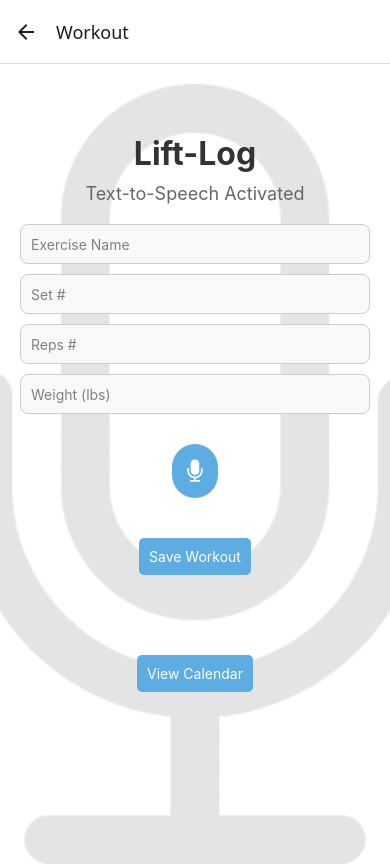
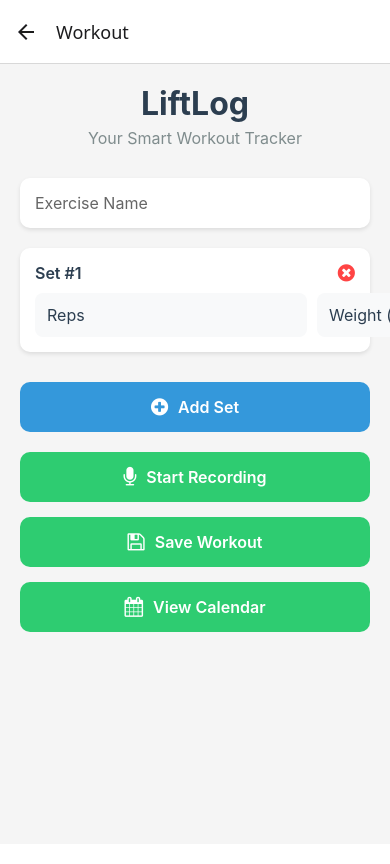
Before and after one commit to Aakash-Asthana19/LiftLog, a React Native app: screen /Workout in a window 390 px wide. Built offline with nearby package versions, Linux system fonts and the light colour scheme; no server answers.

Commit message:
updated WorkoutScreen UI and fixed parsing issues

```diff
--- a/src/Screens/WorkoutScreen.js
+++ b/src/Screens/WorkoutScreen.js
@@ -1,24 +1,37 @@
-import React, { useState, useEffect } from 'react';
+import React, { useState } from 'react';
 import {
   View,
   Text,
   TextInput,
   StyleSheet,
   TouchableOpacity,
-  Image,
   KeyboardAvoidingView,
   Platform,
   TouchableWithoutFeedback,
   Keyboard,
-  Alert
+  Alert,
+  ScrollView
 } from 'react-native';
 import { Audio } from 'expo-av';
-import * as mime from 'react-native-mime-types';
 import { FontAwesome } from '@expo/vector-icons';
-import { getAnalytics, isSupported, logEvent } from "firebase/analytics";
-import { getApp } from "firebase/app";
 import { getFirestore, collection, addDoc } from 'firebase/firestore';
 import { getAuth } from 'firebase/auth';
+
+
+// Add these utility functions at the top of the file
+const numberWordsMap = new Map([
+  ['to', 2], ['too', 2], ['two', 2], ['for', 4], ['four', 4], ['tree', 3], ['three', 3]
+]);
+
+const normalizeNumbers = (input) => {
+  return input.replace(/\b(to|too|two|for|four|tree|three)\b/gi, match =>
+    numberWordsMap.get(match.toLowerCase()) ?? match
+  );
+};
+
+const parseSetNumbers = (input) => {
+  return input.replace(/(\d+)(st|nd|rd|th)/gi, '$1'); // Remove ordinal suffixes
+};
 
 
 
@@ -26,14 +39,108 @@
   const [isRecording, setIsRecording] = useState(false);
   const [recording, setRecording] = useState(null);
   const [transcription, setTranscription] = useState('');
-  const [saveSuccess, setSaveSuccess] = useState(false);
   const [workout, setWorkout] = useState({
     exercise: '',
-    reps: '',
-    sets: '',
-    weight: '',
+    sets: [{ reps: '', weight: '' }]
   });
 
+  const addSet = () => {
+    setWorkout(prev => ({
+      ...prev,
+      sets: [...prev.sets, { reps: '', weight: '' }]
+    }));
+  };
+
+  const deleteSet = (index) => {
+    const newSets = workout.sets.filter((_, i) => i !== index);
+    setWorkout(prev => ({ ...prev, sets: newSets }));
+  };
+
+  const updateSet = (index, field, value) => {
+    const newSets = [...workout.sets];
+    newSets[index][field] = value;
+    setWorkout(prev => ({ ...prev, sets: newSets }));
+  };
+
+  const parseVoiceInput = (input) => {
+    if (!input) return;
+
+    // Normalize input for number conversion
+    let normalizedInput = normalizeNumbers(input);
+    normalizedInput = parseSetNumbers(normalizedInput);
+
+    // Extract exercise name and sets
+    const exerciseMatch = normalizedInput.match(/(.+?)(?=\bset\b|\d|$)/i);
+    const setsMatches = [...normalizedInput.matchAll(/set\s+(\d+|one|two|three|four)\s+(\d+)\s+reps?\s+(\d+)\s+(lbs|pounds)/gi)];
+
+    // Convert matches to numeric values
+    const parsedSets = setsMatches.map(match => ({
+      setNumber: parseInt(match[1].replace(/\D/g, '')) || parseInt(match[1]),
+      reps: match[2],
+      weight: match[3]
+    }));
+
+    // Find maximum set number
+    const maxSetNumber = parsedSets.reduce((max, set) => Math.max(max, set.setNumber), 0);
+
+    // Add empty sets if needed
+    if (maxSetNumber > workout.sets.length) {
+      const newSets = [...workout.sets];
+      while (newSets.length < maxSetNumber) {
+        newSets.push({ reps: '', weight: '' });
+      }
+      setWorkout(prev => ({
+        exercise: prev.exercise,
+        sets: newSets
+      }));
+    }
+
+    // Update existing sets with voice data
+    const updatedSets = workout.sets.map((set, index) => {
+      const voiceSet = parsedSets.find(s => s.setNumber === index + 1);
+      return voiceSet ? {
+        reps: voiceSet.reps.toString(),
+        weight: voiceSet.weight.toString()
+      } : set;
+    });
+
+    setWorkout({
+      exercise: exerciseMatch ? exerciseMatch[1].trim() : workout.exercise,
+      sets: updatedSets
+    });
+  };
+
+
+  const saveWorkoutToFirebase = async () => {
+    const auth = getAuth();
+    const userId = auth.currentUser?.uid;
+
+    if (!userId) {
+      Alert.alert('Error', 'You must be logged in to save workouts');
+      return;
+    }
+
+    const db = getFirestore();
+    try {
+      for (const set of workout.sets) {
+        await addDoc(collection(db, 'workouts'), {
+          ...set,
+          exercise: workout.exercise,
+          userId,
+          date: new Date().toISOString().split('T')[0],
+          timestamp: new Date().toISOString()
+        });
+      }
+
+      Alert.alert('Success', 'Workout saved!');
+      setWorkout({ exercise: '', sets: [{ reps: '', weight: '' }] });
+      setTranscription('');
+    } catch (error) {
+      Alert.alert('Error', 'Failed to save workout');
+    }
+  };
+
+  // Start recording audio
   const startRecording = async () => {
     try {
       await Audio.requestPermissionsAsync();
@@ -47,20 +154,12 @@
       );
       setRecording(recording);
       setIsRecording(true);
-
-      try {
-        const analytics = await initializeAnalytics();
-        if (analytics) {
-          logEvent(analytics, 'start_recording');
-        }
-      } catch (analyticsError) {
-        console.error('Analytics error:', analyticsError);
-      }
     } catch (err) {
       console.error('Failed to start recording', err);
     }
   };
 
+  // Stop recording audio and process transcription
   const stopRecording = async () => {
     try {
       setIsRecording(false);
@@ -68,35 +167,23 @@
       const uri = recording.getURI();
       console.log('Recording saved at:', uri);
 
-      try {
-        const analytics = await initializeAnalytics();
-        if (analytics) {
-          logEvent(analytics, 'stop_recording');
-        }
-      } catch (analyticsError) {
-        console.error('Analytics error:', analyticsError);
-      }
-
       processAudioToText(uri);
     } catch (err) {
       console.error('Failed to stop recording', err);
     }
   };
 
+  // Process audio file for transcription
   const processAudioToText = async (uri) => {
     try {
-      const mimeType = mime.lookup(uri) || 'audio/wav';
-      const fileExtension = mime.extension(mimeType) || 'wav';
-      const fileName = `audio.${fileExtension}`;
-
       const formData = new FormData();
       formData.append('audio', {
         uri,
-        type: mimeType,
-        name: fileName,
+        type: 'audio/wav',
+        name: 'audio.wav',
       });
 
-      const response = await fetch('http://128.61.10.126:3000/transcribe', { //update with your IP ADDRESS
+      const response = await fetch('http://128.61.3.45:3000/transcribe', { // Replace with your server's IP address
         method: 'POST',
         body: formData,
         headers: {
@@ -104,177 +191,117 @@
         },
       });
 
+      if (response.ok) {
         const data = await response.json();
-
-      if (response.ok) {
         console.log('Transcription:', data.transcription);
         setTranscription(data.transcription);
         parseVoiceInput(data.transcription);
       } else {
-        console.error('Error:', data.error);
+        console.error('Error:', response.statusText);
       }
     } catch (error) {
       console.error('Error processing audio:', error);
     }
   };
 
-  const handleInputChange = (name, value) => {
-    setWorkout({ ...workout, [name]: value });
-  };
-
-
-  const saveWorkoutToFirebase = async () => {
-    const auth = getAuth();
-    const userId = auth.currentUser ? auth.currentUser.uid : null;
-
-    if (!userId) {
-      console.error('User not logged in');
-      return;
-    }
-
-    const db = getFirestore();
-    const workoutData = {
-      ...workout,
-      userId,
-      date: new Date().toISOString().split('T')[0],
-      timestamp: new Date().toISOString(),
-    };
-
-    try {
-      await addDoc(collection(db, 'workouts'), workoutData);
-      console.log('Workout saved successfully:', workoutData);
-      setSaveSuccess(true);
-      Alert.alert('Success', 'Workout saved successfully! View in Calendar');
-      // Clear the workout data after saving
-      setWorkout({
-        exercise: '',
-        reps: '',
-        sets: '',
-        weight: '',
-      });
-      setTranscription('');
-    } catch (error) {
-      console.error('Error saving workout:', error);
-      Alert.alert('Error', 'Failed to save workout. Please try again.');
-    }
-  };
-
-  const parseVoiceInput = (input) => {
-    if (!input) return; // Check if input is not null or undefined
-
-    const lowerInput = input.toLowerCase();
-
-    // Regex patterns
-    const exerciseRegex = /([a-zA-Z\s]+)(?=\d+\sreps|set|pounds)/; // Capture exercise name before reps, set, or pounds
-    const repsRegex = /(\d+)\sreps/; // Capture number followed by "reps"
-    const setRegex = /set\s(\d+)/; // Capture number after "set"
-    const weightRegex = /(\d+)\spounds/; // Capture number followed by "pounds"
-
-    const exerciseMatch = lowerInput.match(exerciseRegex);
-    const repsMatch = lowerInput.match(repsRegex);
-    const setMatch = lowerInput.match(setRegex);
-    const weightMatch = lowerInput.match(weightRegex);
-
-    setWorkout({
-      exercise: exerciseMatch ? exerciseMatch[1].trim() : workout.exercise,
-      reps: repsMatch ? repsMatch[1] : workout.reps,
-      sets: setMatch ? setMatch[1] : workout.sets,
-      weight: weightMatch ? weightMatch[1] : workout.weight,
-    });
-
-    // Remove the automatic saving
-    // setTimeout(() => {
-    //   saveWorkoutToFirebase();
-    // }, 100);
-  };
-
-
-
   return (
     <KeyboardAvoidingView
-      style={{ flex: 1 }}
       behavior={Platform.OS === 'ios' ? 'padding' : 'height'}
+      style={styles.container}
     >
-      <TouchableWithoutFeedback onPress={Keyboard.dismiss} accessible={false}>
-        <View style={styles.container}>
-          {/* Translucent Mic Background */}
-          <Image
+      <TouchableWithoutFeedback onPress={Keyboard.dismiss}>
+        <ScrollView
+          contentContainerStyle={styles.scrollContent}
+          keyboardShouldPersistTaps="handled"
+        >
+          {/* <Image
             source={require('../../assets/mic_background.png')}
             style={styles.backgroundImage}
+          /> */}
+
+          <View style={styles.header}>
+            <Text style={styles.title}>LiftLog</Text>
+            <Text style={styles.subtitle}>Your Smart Workout Tracker</Text>
+          </View>
+
+          <TextInput
+            style={styles.exerciseInput}
+            placeholder="Exercise Name"
+            placeholderTextColor="#666"
+            value={workout.exercise}
+            onChangeText={text => setWorkout(prev => ({ ...prev, exercise: text }))}
           />
 
-          <View style={styles.header}>
-            <Text style={styles.title}>Lift-Log</Text>
-            <Text style={styles.subtitle}>Text-to-Speech Activated</Text>
+          <View style={styles.setsContainer}>
+            {workout.sets.map((set, index) => (
+              <View key={index} style={styles.setCard}>
+                <View style={styles.setHeader}>
+                  <Text style={styles.setNumber}>Set #{index + 1}</Text>
+                  <TouchableOpacity onPress={() => deleteSet(index)}>
+                    <FontAwesome name="times-circle" size={20} color="#ff4444" />
+                  </TouchableOpacity>
                 </View>
-
-          <View style={styles.inputContainer}>
+                <View style={styles.inputRow}>
                   <TextInput
-              style={styles.input}
-              placeholder={workout.exercise || "Exercise Name"}
-              placeholderTextColor={'gray'}
-              value={workout.exercise}
-              onChangeText={(text) => handleInputChange('exercise', text)}
-            />
-            <TextInput
-              style={styles.input}
-              placeholder={workout.sets || "Set #"}
-              placeholderTextColor={'gray'}
-              value={workout.sets}
-              onChangeText={(text) => handleInputChange('sets', text)}
+                    style={styles.setInput}
+                    placeholder="Reps"
+                    value={set.reps}
+                    onChangeText={text => updateSet(index, 'reps', text)}
                     keyboardType="numeric"
                   />
                   <TextInput
-              style={styles.input}
-              placeholder={workout.reps || "Reps #"}
-              placeholderTextColor={'gray'}
-              value={workout.reps}
-              onChangeText={(text) => handleInputChange('reps', text)}
-              keyboardType="numeric"
-            />
-            <TextInput
-              style={styles.input}
-              placeholder={workout.weight || "Weight (lbs)"}
-              placeholderTextColor={'gray'}
-              value={workout.weight}
-              onChangeText={(text) => handleInputChange('weight', text)}
+                    style={styles.setInput}
+                    placeholder="Weight (lbs)"
+                    value={set.weight}
+                    onChangeText={text => updateSet(index, 'weight', text)}
                     keyboardType="numeric"
                   />
                 </View>
+              </View>
+            ))}
 
+          </View>
+
+          <TouchableOpacity style={styles.addButton} onPress={addSet}>
+            <FontAwesome name="plus-circle" size={20} color="#fff" />
+            <Text style={styles.buttonText}>Add Set</Text>
+          </TouchableOpacity>
+
+          <View style={styles.buttonGroup}>
             <TouchableOpacity
-            style={[styles.recordButton, isRecording ? styles.recording : null]}
+              style={[styles.actionButton, isRecording && styles.recordingButton]}
               onPress={isRecording ? stopRecording : startRecording}
             >
-            <FontAwesome
-              name="microphone"
-              size={24}
-              color="white"
-            />
+              <FontAwesome name="microphone" size={20} color="#fff" />
+              <Text style={styles.buttonText}>
+                {isRecording ? 'Stop Recording' : 'Start Recording'}
+              </Text>
             </TouchableOpacity>
 
             <TouchableOpacity
-            style={styles.saveButton}
+              style={styles.actionButton}
               onPress={saveWorkoutToFirebase}
             >
+              <FontAwesome name="save" size={20} color="#fff" />
               <Text style={styles.buttonText}>Save Workout</Text>
             </TouchableOpacity>
 
             <TouchableOpacity
-            style={styles.calendarButton}
+              style={styles.actionButton}
               onPress={() => navigation.navigate('Calendar')}
             >
+              <FontAwesome name="calendar" size={20} color="#fff" />
               <Text style={styles.buttonText}>View Calendar</Text>
             </TouchableOpacity>
-
+          </View>
 
           {transcription && (
-            <View style={styles.transcriptionContainer}>
-              <Text style={styles.transcriptionTitle}>Transcription:</Text>
-              <Text style={styles.transcription}>{transcription}</Text>
+            <View style={styles.transcriptionBox}>
+              <Text style={styles.transcriptionLabel}>Transcript:</Text>
+              <Text style={styles.transcriptionText}>{transcription}</Text>
             </View>
           )}
-        </View>
+        </ScrollView>
       </TouchableWithoutFeedback>
     </KeyboardAvoidingView>
   );
@@ -283,85 +310,139 @@
 const styles = StyleSheet.create({
   container: {
     flex: 1,
+  },
+  scrollContent: {
     padding: 20,
-    backgroundColor: '#fff',
-    alignItems: 'center',
-    justifyContent: 'flex-start',
+  },
+  container: {
+    flex: 1,
+    backgroundColor: '#f5f5f5',
+  },
+  scrollContent: {
+    flexGrow: 1,
+    padding: 20,
+  },
+    container: {
+    flex: 1,
+    backgroundColor: '#f5f5f5',
+  },
+  contentContainer: {
+    flex: 1,
+    padding: 20,
   },
   backgroundImage: {
     position: 'absolute',
-    left: 0,
+    opacity: 0.1,
     width: '100%',
     height: '100%',
-    opacity: 0.1,
   },
   header: {
-    marginTop: 50,
     alignItems: 'center',
+    marginBottom: 30,
   },
   title: {
     fontSize: 32,
-    fontWeight: 'bold',
-    marginBottom: 10,
-    color: '#333',
+    fontWeight: '700',
+    color: '#2c3e50',
   },
   subtitle: {
-    fontSize: 18,
+    fontSize: 16,
+    color: '#7f8c8d',
+    marginTop: 5,
+  },
+  exerciseInput: {
+    backgroundColor: '#fff',
+    borderRadius: 10,
+    padding: 15,
+    fontSize: 16,
     marginBottom: 20,
-    color: '#666',
+    shadowColor: '#000',
+    shadowOffset: { width: 0, height: 2 },
+    shadowOpacity: 0.1,
+    shadowRadius: 4,
+    elevation: 2,
   },
-  inputContainer: {
-    width: '100%',
+  setsContainer: {
     marginBottom: 20,
   },
-  input: {
-    height: 40,
-    borderColor: '#ccc',
-    borderWidth: 1,
+  setCard: {
+    backgroundColor: '#fff',
+    borderRadius: 10,
+    padding: 15,
     marginBottom: 10,
-    paddingHorizontal: 10,
+    shadowColor: '#000',
+    shadowOffset: { width: 0, height: 2 },
+    shadowOpacity: 0.1,
+    shadowRadius: 4,
+    elevation: 2,
+  },
+  setHeader: {
+    flexDirection: 'row',
+    justifyContent: 'space-between',
+    alignItems: 'center',
+    marginBottom: 10,
+  },
+  setNumber: {
+    fontSize: 16,
+    fontWeight: '600',
+    color: '#2c3e50',
+  },
+  inputRow: {
+    flexDirection: 'row',
+    gap: 10,
+  },
+  setInput: {
+    flex: 1,
+    backgroundColor: '#f8f9fa',
     borderRadius: 8,
-    backgroundColor: '#f9f9f9',
+    padding: 12,
+    fontSize: 16,
+    color: '#2c3e50',
   },
-  recordButton: {
-    backgroundColor: '#5dade2',
+  addButton: {
+    flexDirection: 'row',
+    backgroundColor: '#3498db',
+    borderRadius: 10,
     padding: 15,
-    borderRadius: 30,
+    alignItems: 'center',
+    justifyContent: 'center',
+    gap: 10,
     marginBottom: 20,
   },
-  recording: {
-    backgroundColor: 'red',
+  buttonGroup: {
+    gap: 15,
   },
-  transcriptionContainer: {
+  actionButton: {
+    flexDirection: 'row',
+    backgroundColor: '#2ecc71',
+    borderRadius: 10,
+    padding: 15,
+    alignItems: 'center',
+    justifyContent: 'center',
+    gap: 10,
+  },
+  recordingButton: {
+    backgroundColor: '#e74c3c',
+  },
+  buttonText: {
+    color: '#fff',
+    fontSize: 16,
+    fontWeight: '600',
+  },
+  transcriptionBox: {
+    backgroundColor: '#ecf0f1',
+    borderRadius: 10,
+    padding: 15,
     marginTop: 20,
-    alignItems: 'center',
   },
-  transcriptionTitle: {
-    fontSize: 18,
-    fontWeight: 'bold',
-    color: '#333',
+  transcriptionLabel: {
+    color: '#7f8c8d',
+    fontSize: 14,
     marginBottom: 5,
   },
-  transcription: {
+  transcriptionText: {
+    color: '#2c3e50',
     fontSize: 16,
-    color: '#555',
-    textAlign: 'center',
-  },
-  calendarButton: {
-    backgroundColor: '#5dade2',
-    padding: 10,
-    borderRadius: 5,
-    marginTop: 80,
-  },
-  buttonText: {
-    color: 'white',
-    textAlign: 'center',
-  },
-  saveButton: {
-    backgroundColor: '#5dade2',
-    padding: 10,
-    borderRadius: 5,
-    marginTop: 20,
   },
 });
 
```
Lines whose indentation alone changed are shown as unchanged.
